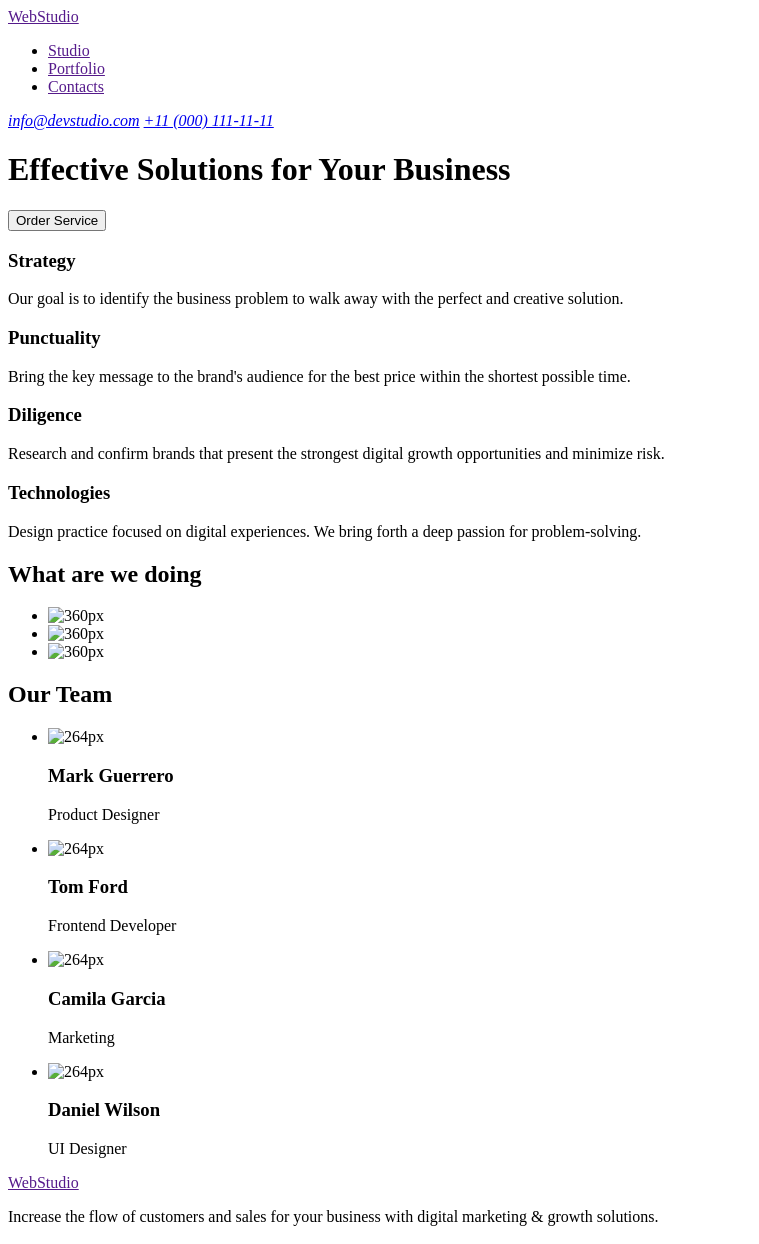
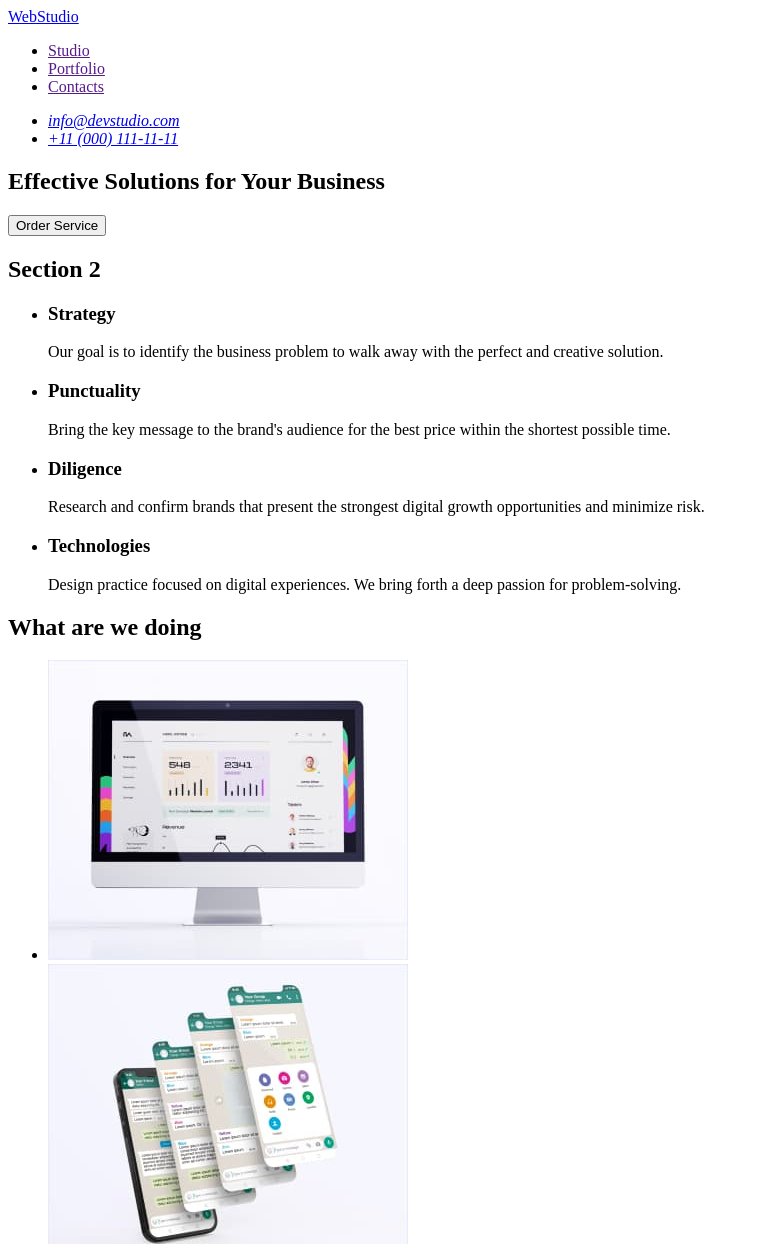
Before and after one commit to Ninel35/goit-markup-hw-01, a plain HTML site: page index.html in a window 1280 px wide. Shown: the top 1244 px of the page, without its empty margins (0-759 px from the left). Drawn offline with Linux system fonts and the light colour scheme.

Commit message:
Uodate2 index.html

```diff
--- a/index.html
+++ b/index.html
@@ -10,8 +10,8 @@
     <!--Header section-->
 
     <header>
-      <a href="">WebStudio</a>
       <nav>
+        <a href="./index.html">WebStudio</a>
         <ul>
           <li><a href="">Studio</a></li>
           <li><a href="">Portfolio</a></li>
@@ -19,40 +19,59 @@
         </ul>
       </nav>
       <address>
+        <ul>
+          <li>
             <a href="mailto:info@devstudio.com">info@devstudio.com</a>
-        <a href="tel:+11 (000) 111-11-11">+11 (000) 111-11-11</a>
+          </li>
+          <li>
+            <a href="tel:+110001111111">+11 (000) 111-11-11</a>
+          </li>
+        </ul>
       </address>
     </header>
 
     <!--Main block-->
 
     <main>
+      <section>
         <h1>Effective Solutions for Your Business</h1>
         <button type="button">Order Service</button>
+      </section>
 
       <!--Section Feature-->
 
       <section>
+        <h2>Section 2</h2>
+        <ul>
+          <li>
             <h3>Strategy</h3>
             <p>
               Our goal is to identify the business problem to walk away with the
               perfect and creative solution.
             </p>
+          </li>
+          <li>
             <h3>Punctuality</h3>
             <p>
               Bring the key message to the brand's audience for the best price
               within the shortest possible time.
             </p>
+          </li>
+          <li>
             <h3>Diligence</h3>
             <p>
-          Research and confirm brands that present the strongest digital growth
-          opportunities and minimize risk.
+              Research and confirm brands that present the strongest digital
+              growth opportunities and minimize risk.
             </p>
+          </li>
+          <li>
             <h3>Technologies</h3>
             <p>
-          Design practice focused on digital experiences. We bring forth a deep
-          passion for problem-solving.
+              Design practice focused on digital experiences. We bring forth a
+              deep passion for problem-solving.
             </p>
+          </li>
+        </ul>
       </section>
 
       <!--Section What are we doing-->
@@ -61,13 +80,13 @@
         <h2>What are we doing</h2>
         <ul>
           <li>
-            <img src="images/img 1.jpg" alt="360px" width="" />
+            <img src="images/img1.jpg" alt="" width="360" />
           </li>
           <li>
-            <img src="images/img 2.jpg" alt="360px" width="" />
+            <img src="images/img2.jpg" alt="" width="360" />
           </li>
           <li>
-            <img src="images/img 3.jpg" alt="360px" width="" />
+            <img src="images/img3.jpg" alt="" width="360" />
           </li>
         </ul>
       </section>
@@ -78,22 +97,22 @@
         <h2>Our Team</h2>
         <ul>
           <li>
-            <img src="images/img 4.jpg" alt="264px" width="" />
+            <img src="images/img4.jpg" alt="" width="264" />
             <h3>Mark Guerrero</h3>
             <p>Product Designer</p>
           </li>
           <li>
-            <img src="images/img 5.jpg" alt="264px" width="" />
+            <img src="images/img5.jpg" alt="" width="264" />
             <h3>Tom Ford</h3>
             <p>Frontend Developer</p>
           </li>
           <li>
-            <img src="images/img 6.jpg" alt="264px" width="" />
+            <img src="images/img6.jpg" alt="" width="264" />
             <h3>Camila Garcia</h3>
             <p>Marketing</p>
           </li>
           <li>
-            <img src="images/img 7.jpg" alt="264px" width="" />
+            <img src="images/img7.jpg" alt="" width="264" />
             <h3>Daniel Wilson</h3>
             <p>UI Designer</p>
           </li>
@@ -104,7 +123,7 @@
     <!--Footer Section-->
 
     <footer>
-      <a href="">WebStudio</a>
+      <a href="./index.html">WebStudio</a>
       <p>
         Increase the flow of customers and sales for your business with digital
         marketing & growth solutions.
```
Lines whose indentation alone changed are shown as unchanged.
